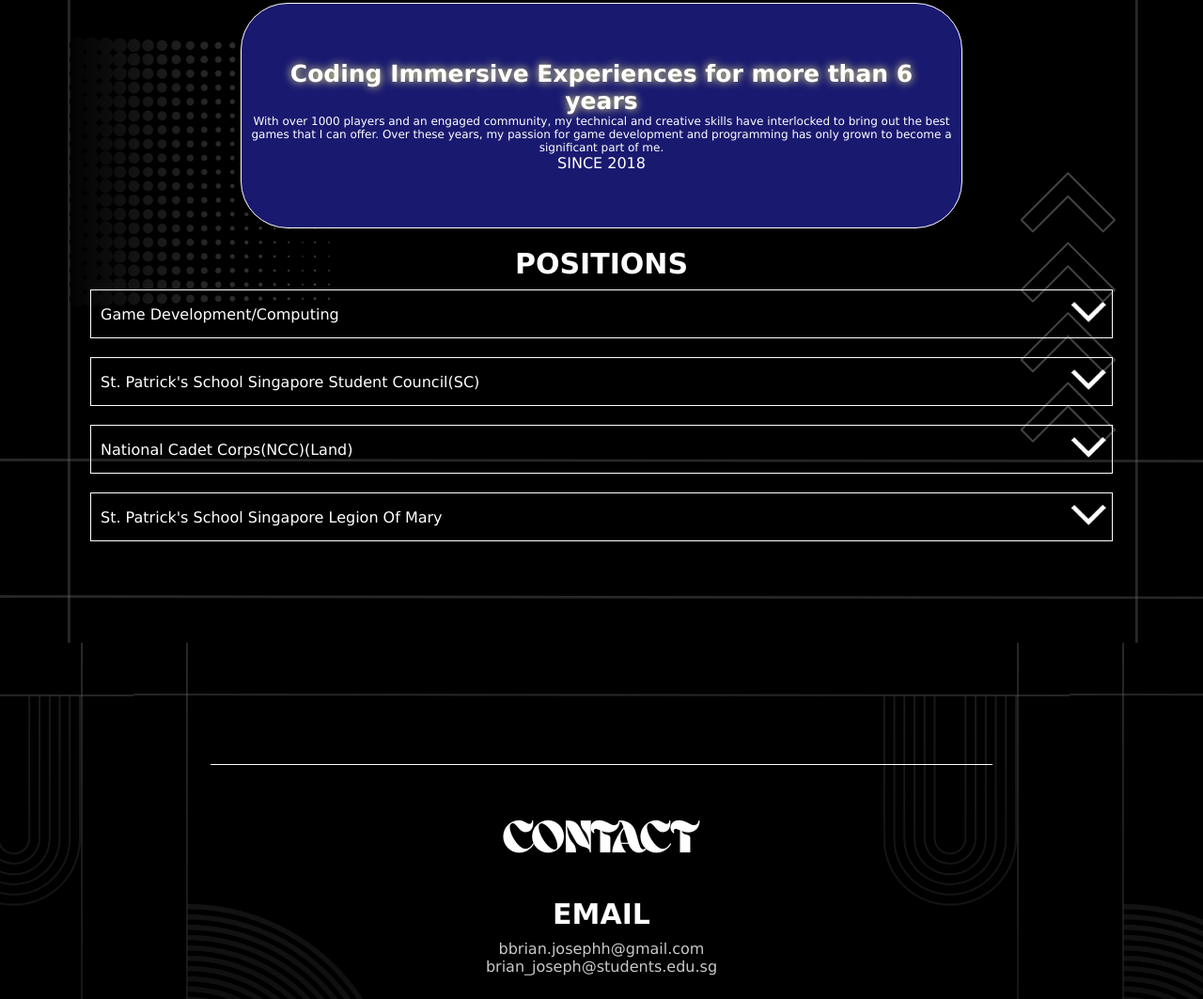
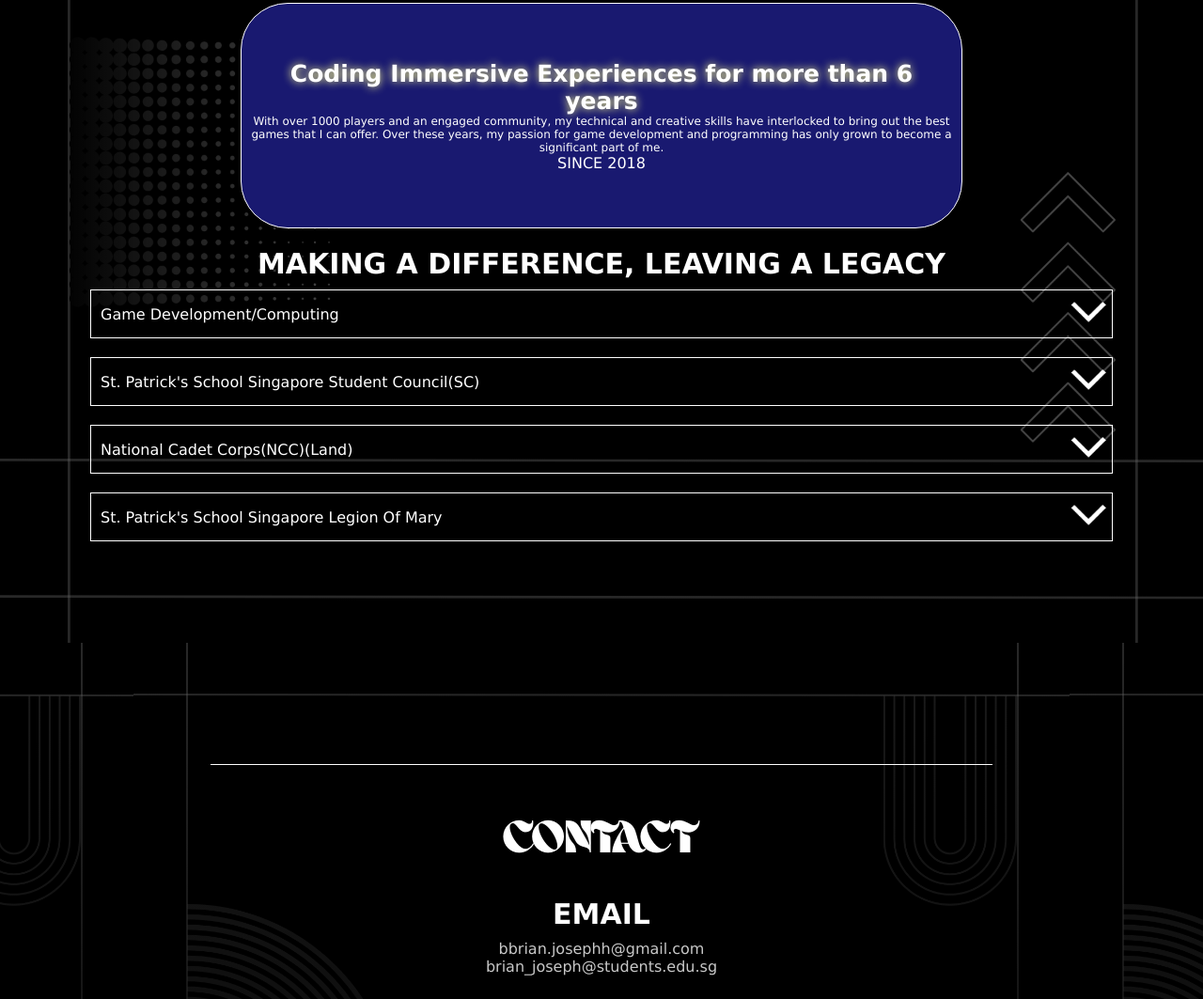
Before and after one commit to BrianJ09/portfolio, a plain HTML site: page index.html in a window 1280 px wide. Shown: the part 9276-10339 px from the top of the page at 94% size. Drawn offline with Linux system fonts and the light colour scheme; a web font is replaced by a local one.

Commit message:
Positions Update

```diff
--- a/index.html
+++ b/index.html
@@ -298,7 +298,7 @@
         <p class="timelineText">SINCE 2018</p>
       </div>
       <div class="positionsTab">
-        <h3 class="posTitle">POSITIONS</h3>
+        <h3 class="posTitle">MAKING A DIFFERENCE, LEAVING A LEGACY</h3>
         <div class="dropDownLabel">
           <div class="posDiv">
             <p class="dropTitle">Game Development/Computing</p>
@@ -307,6 +307,7 @@
               Roblox Studio 2-Day Beginner Course Instructor(2024) <br>
               Swift Accelerator Programme Alumnus(&gt;2024) <br>
               Sentinel Programme Participant(2024) <br>
+              St. Patrick's School ESports Tournament Overall-In-Charge(2025)<br>
               <div class="posImgRow">
                 <img class="posImage" src="PosImageCO1.png">
                 <img class="posImage" src="PosImageCO2.png">
```
